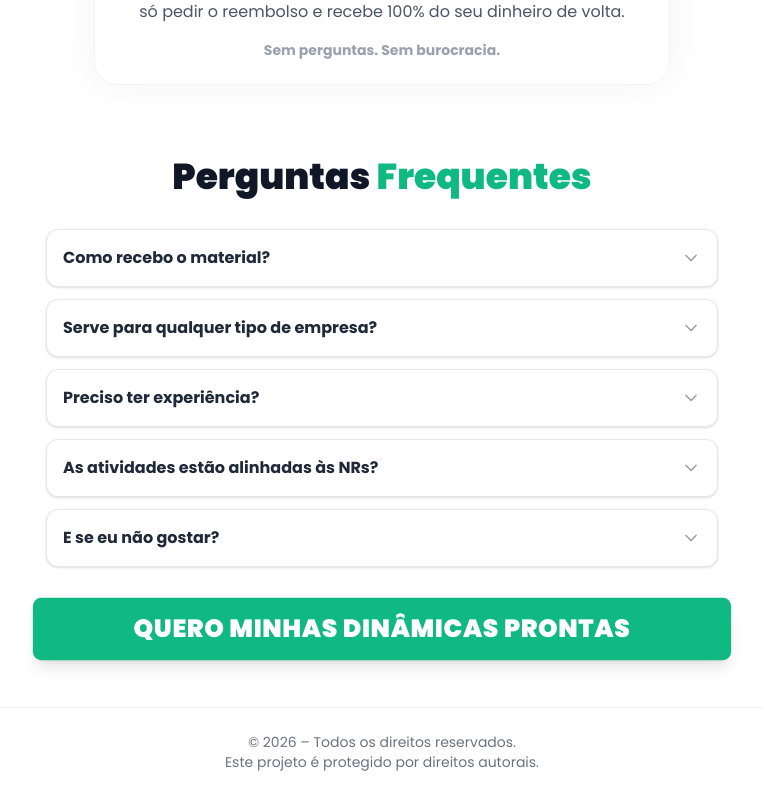
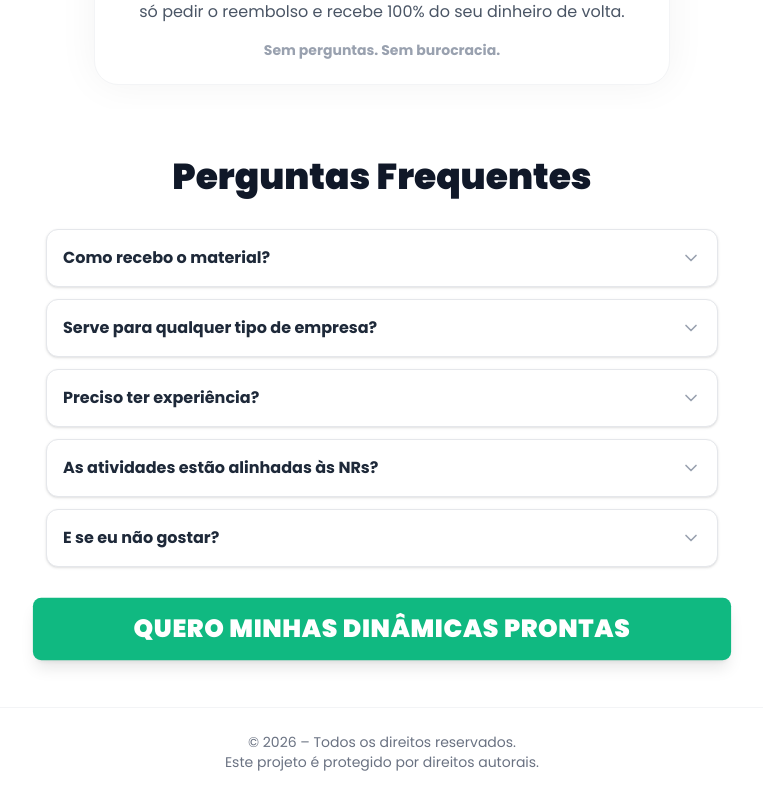
Before and after one commit to yanbastos2010-oss/SST, a React (Vite) app: page / in a window 1280 px wide. Shown: the part 4947-5743 px from the top of the page, without its empty margins (258-1021 px from the left). Built offline with nearby package versions, Linux system fonts and the light colour scheme.

Commit message:
fix: Remove span from FAQ title
Removes the unnecessary `span` element and inline styling from the FAQ section's heading. This simplifies the HTML and improves maintainability without altering the visual presentation.

```diff
--- a/src/App.tsx
+++ b/src/App.tsx
@@ -612,7 +612,7 @@ export default function App() {
       {/* FAQ Section */}
       <section className="bg-white py-12 px-4">
         <div className="max-w-2xl mx-auto">
-          <h2 className="text-3xl sm:text-4xl font-black text-gray-900 text-center mb-8">Perguntas <span className="text-[#10B981]">Frequentes</span></h2>
+          <h2 className="text-3xl sm:text-4xl font-black text-gray-900 text-center mb-8">Perguntas Frequentes</h2>
           <div className="space-y-3">
             {[
               { q: "Como recebo o material?", a: "Você recebe acesso imediato no seu e-mail logo após a confirmação do pagamento." },
```
